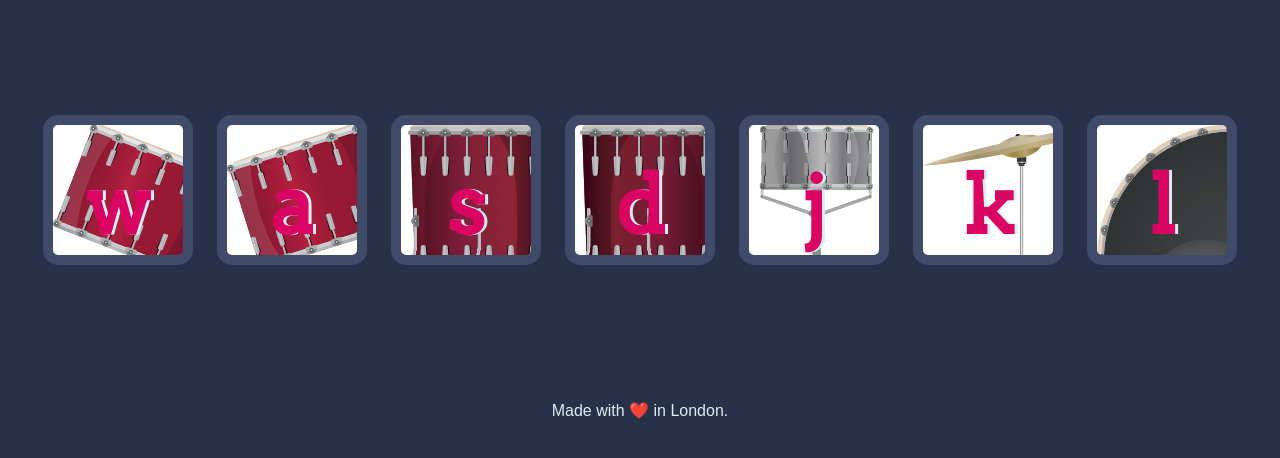
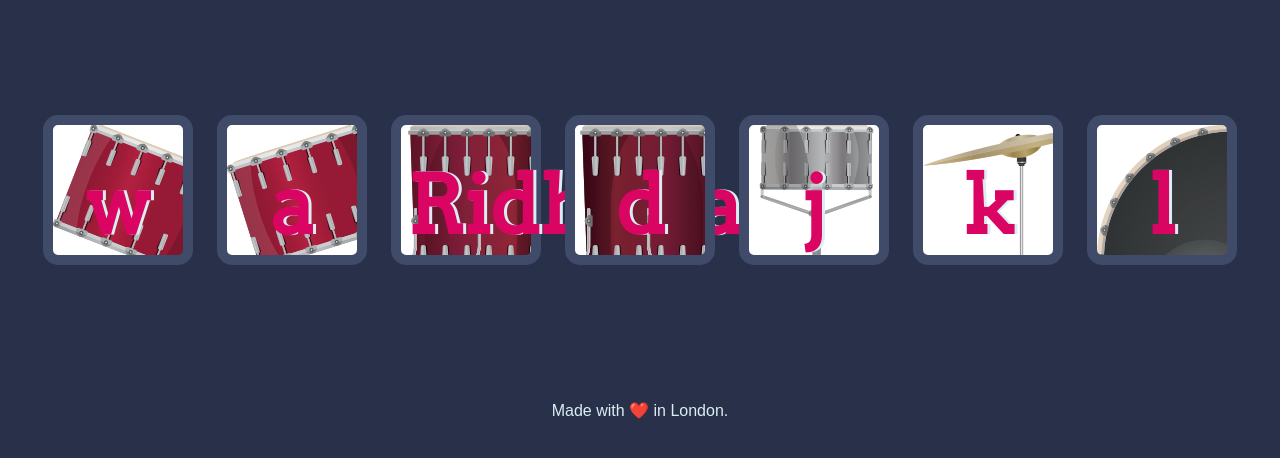
Before and after one commit to Clucthe/Drum_kit, a plain HTML site: page index.html in a window 1280 px wide. Shown: the part 174-632 px from the top of the page. Drawn offline with Linux system fonts and the light colour scheme.

Commit message:
Update index.html

```diff
--- a/index.html
+++ b/index.html
@@ -14,7 +14,7 @@
   <div class="set">
     <button class="w drum">w</button>
     <button class="a drum">a</button>
-    <button class="s drum">s</button>
+    <button class="s drum">Ridhima</button>
     <button class="d drum">d</button>
     <button class="j drum">j</button>
     <button class="k drum">k</button>
```
